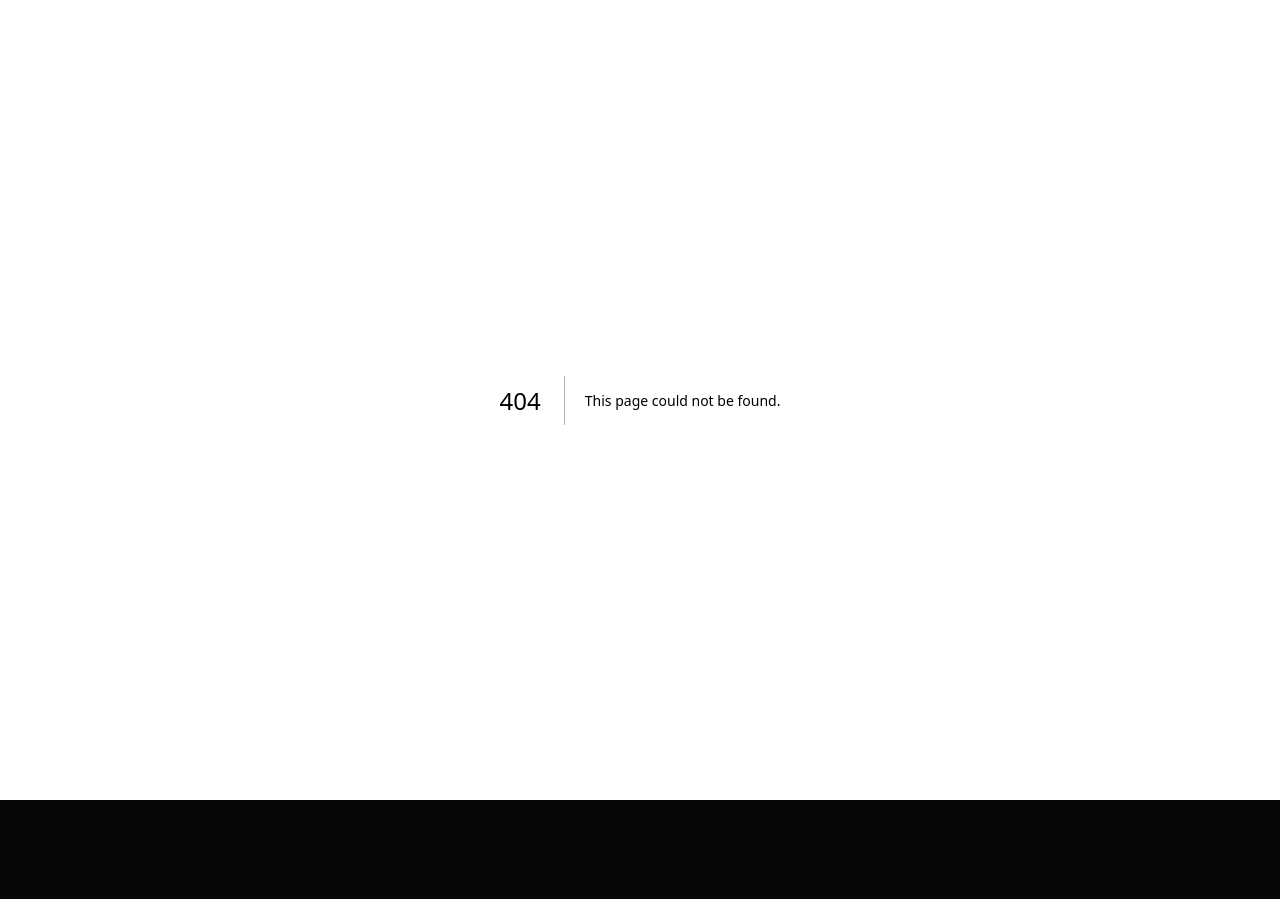
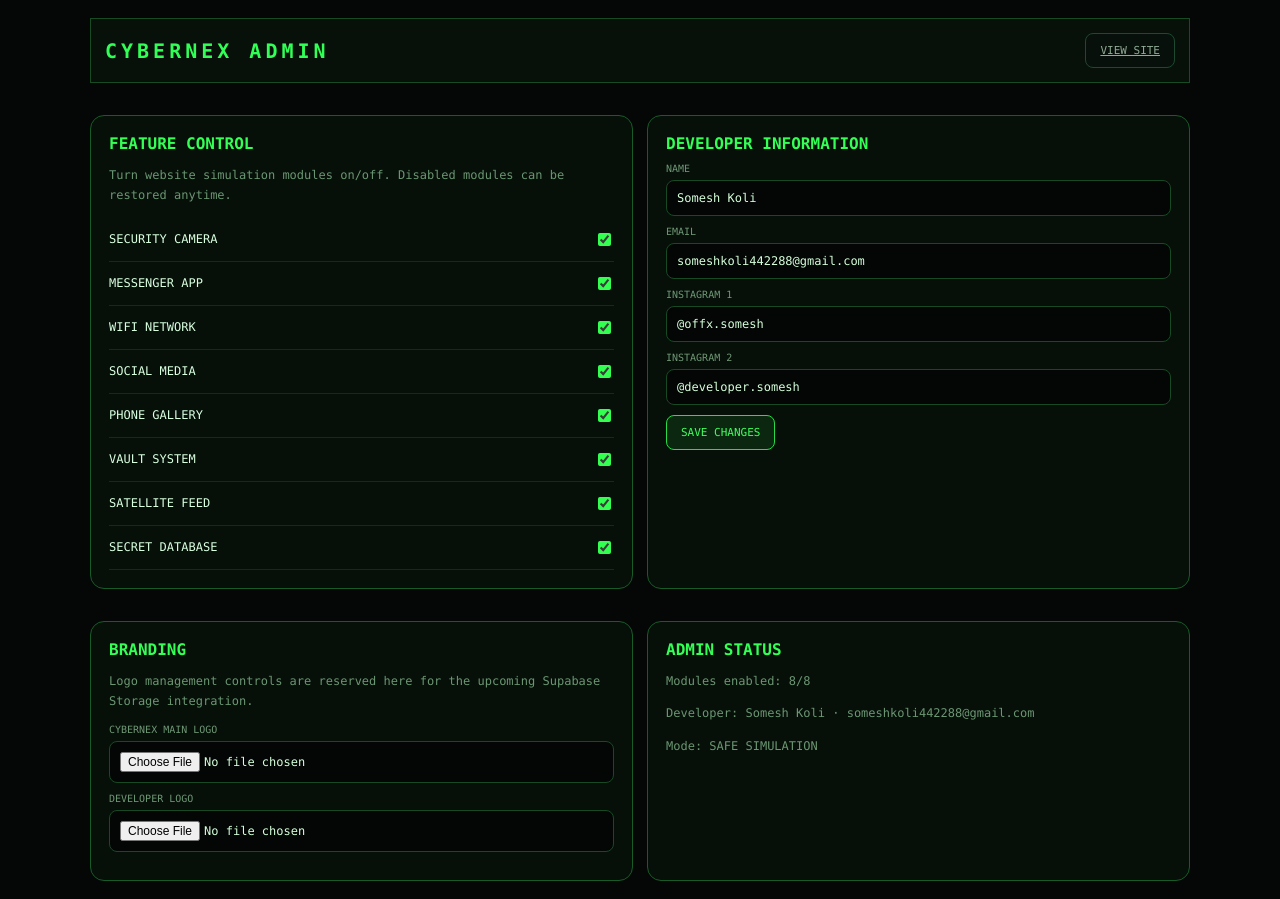
Before and after one commit to someshkohli458-star/CYBERNEX, a Next.js app: page /admin in a window 1280 px wide. Before the commit this address had no page. Before the commit the page ends 800 px from the top, so only its background shows below. Built offline with nearby package versions, Linux system fonts and the light colour scheme.

Commit message:
feat: add CYBERNEX admin control panel

```diff
--- /dev/null
+++ b/app/admin/page.tsx
@@ -0,0 +1,20 @@
+'use client'
+import {useState} from 'react'
+
+const initial=['SECURITY CAMERA','MESSENGER APP','WIFI NETWORK','SOCIAL MEDIA','PHONE GALLERY','VAULT SYSTEM','SATELLITE FEED','SECRET DATABASE']
+export default function Admin(){
+ const [items,setItems]=useState(initial.map(name=>({name,enabled:true})))
+ const [name,setName]=useState('Somesh Koli')
+ const [email,setEmail]=useState('someshkoli442288@gmail.com')
+ const [saved,setSaved]=useState(false)
+ const toggle=(name:string)=>setItems(x=>x.map(i=>i.name===name?{...i,enabled:!i.enabled}:i))
+ return <main className="admin"><div className="adminWrap">
+  <nav className="adminNav"><strong className="brand">CYBERNEX ADMIN</strong><a className="btn secondary" href="/">VIEW SITE</a></nav>
+  <div className="adminGrid">
+   <section className="panel"><h2>FEATURE CONTROL</h2><p>Turn website simulation modules on/off. Disabled modules can be restored anytime.</p>{items.map(i=><div className="switchRow" key={i.name}><span>{i.name}</span><input className="switch" type="checkbox" checked={i.enabled} onChange={()=>toggle(i.name)}/></div>)}</section>
+   <section className="panel"><h2>DEVELOPER INFORMATION</h2><div className="field"><label>NAME</label><input value={name} onChange={e=>setName(e.target.value)}/></div><div className="field"><label>EMAIL</label><input value={email} onChange={e=>setEmail(e.target.value)}/></div><div className="field"><label>INSTAGRAM 1</label><input defaultValue="@offx.somesh"/></div><div className="field"><label>INSTAGRAM 2</label><input defaultValue="@developer.somesh"/></div><button className="btn" onClick={()=>{setSaved(true);setTimeout(()=>setSaved(false),1800)}}>{saved?'SAVED ✓':'SAVE CHANGES'}</button></section>
+   <section className="panel"><h2>BRANDING</h2><p>Logo management controls are reserved here for the upcoming Supabase Storage integration.</p><div className="field"><label>CYBERNEX MAIN LOGO</label><input type="file" accept="image/*"/></div><div className="field"><label>DEVELOPER LOGO</label><input type="file" accept="image/*"/></div></section>
+   <section className="panel"><h2>ADMIN STATUS</h2><p>Modules enabled: {items.filter(i=>i.enabled).length}/{items.length}</p><p>Developer: {name} · {email}</p><p>Mode: SAFE SIMULATION</p></section>
+  </div>
+ </div></main>
+}
```
